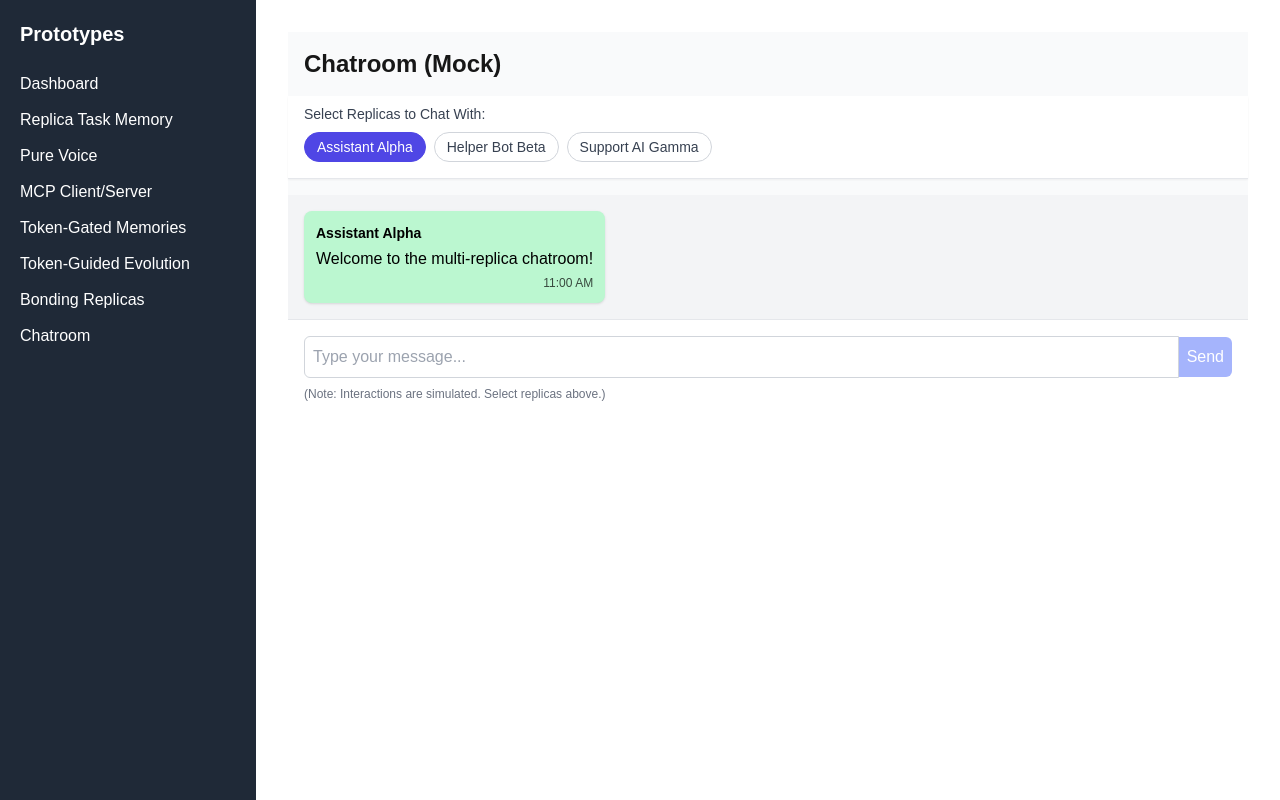
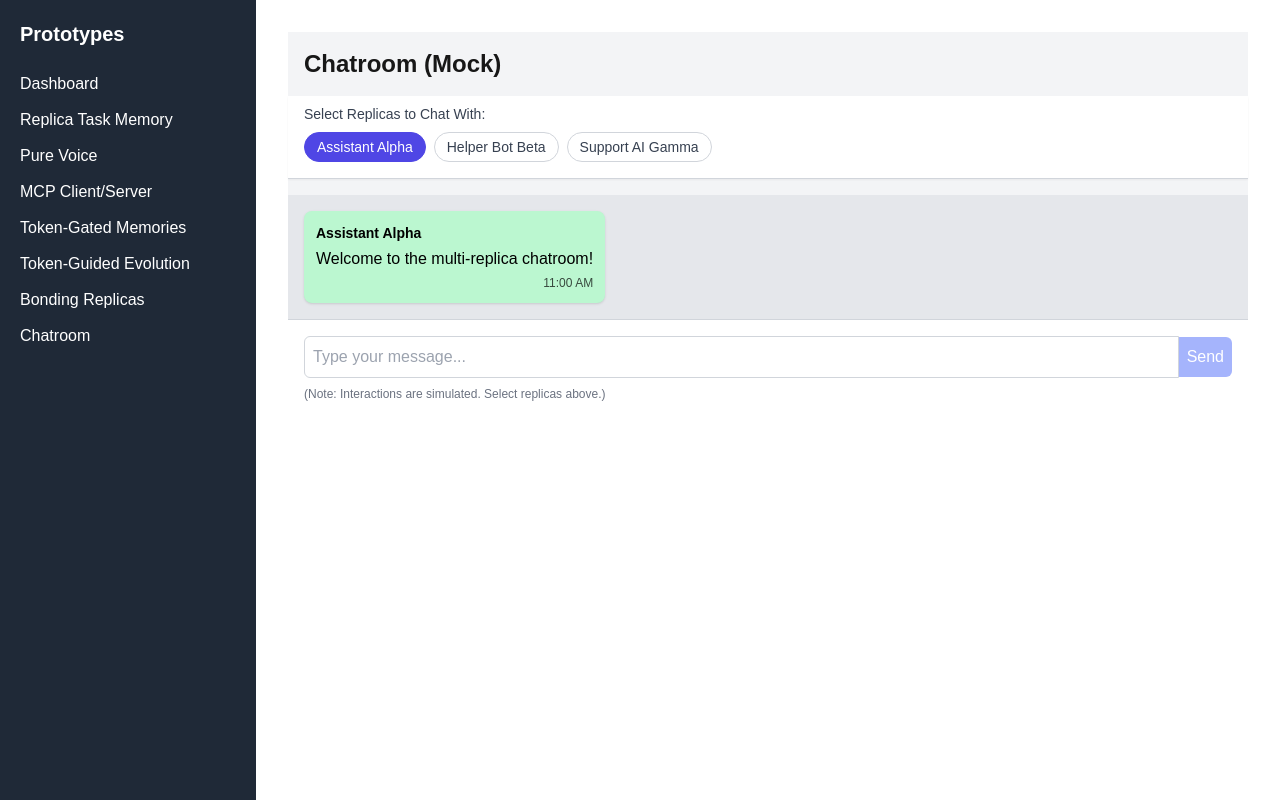
Before and after one commit to davidorban/sensayhacks, a Next.js app: page /prototypes/Chatroom in a window 1280 px wide. Built offline with nearby package versions, Linux system fonts and the light colour scheme.

Commit message:
style: Improve contrast in light UI areas

```diff
--- a/src/app/prototypes/BondingReplicas/page.tsx
+++ b/src/app/prototypes/BondingReplicas/page.tsx
@@ -55,7 +55,7 @@ const BondingReplicasPage = () => {
         </span>
       </div>
 
-      <div className="p-4 border border-gray-200 rounded-lg bg-white shadow-sm min-h-[120px]">
+      <div className="p-4 border border-gray-300 rounded-lg bg-white shadow-sm min-h-[120px]">
         <h2 className="text-lg font-semibold mb-2 text-gray-700">Shared Memory Pool (Mock):</h2>
         {isBonded && sharedMemory.length > 0 ? (
           <ul className="list-disc list-inside space-y-1 text-gray-600 pl-4">
--- a/src/app/prototypes/Chatroom/page.tsx
+++ b/src/app/prototypes/Chatroom/page.tsx
@@ -75,11 +75,11 @@ const ChatroomPage = () => {
   };
 
   return (
-    <div className="flex flex-col flex-1 bg-gray-50">
+    <div className="flex flex-col flex-1 bg-gray-100"> {/* Darkened bg */}
       <h1 className="text-2xl font-bold mb-4 px-4 pt-4">Chatroom (Mock)</h1>
 
       {/* Replica Selection */}
-      <div className="mb-4 px-4 pt-2 pb-4 bg-white border-b border-gray-200 shadow-sm">
+      <div className="mb-4 px-4 pt-2 pb-4 bg-white border-b border-gray-300 shadow-sm"> {/* Darkened border */}
         <label className="block text-sm font-medium text-gray-700 mb-2">Select Replicas to Chat With:</label>
         <div className="flex flex-wrap gap-2">
           {availableReplicas.map(replica => (
@@ -99,7 +99,7 @@ const ChatroomPage = () => {
       </div>
 
       {/* Message Display */}
-      <div className="flex-1 overflow-y-auto mb-0 space-y-4 p-4 bg-gray-100">
+      <div className="flex-1 overflow-y-auto mb-0 space-y-4 p-4 bg-gray-200"> {/* Darkened bg */}
         {messages.map((msg) => (
           <div key={msg.id} className={`flex flex-col ${msg.sender === 'User' ? 'items-end' : 'items-start'}`}>
             <div
@@ -114,7 +114,7 @@ const ChatroomPage = () => {
       </div>
 
       {/* Message Input */}
-      <div className="p-4 border-t border-gray-200 bg-white">
+      <div className="p-4 border-t border-gray-300 bg-white"> {/* Darkened border */}
         <div className="flex items-center">
           <input
             type="text"
--- a/src/app/prototypes/ReplicaTaskMemory/page.tsx
+++ b/src/app/prototypes/ReplicaTaskMemory/page.tsx
@@ -70,7 +70,7 @@ const ReplicaTaskMemoryPage = () => {
       <div className="flex-1 flex flex-col bg-gray-100 p-4 border-r border-gray-300">
         <h1 className="text-2xl font-bold mb-4">Replica Task Memory</h1>
         {/* Message Display */}
-        <div className="flex-1 overflow-y-auto mb-4 space-y-4 p-2 rounded">
+        <div className="flex-1 overflow-y-auto mb-4 space-y-4 p-2 bg-gray-100 rounded shadow">
           {messages.map((msg) => (
             <div key={msg.id} className={`flex ${msg.sender === 'User' ? 'justify-end' : 'justify-start'}`}>
               <div
--- a/src/app/prototypes/TokenGuidedEvolution/page.tsx
+++ b/src/app/prototypes/TokenGuidedEvolution/page.tsx
@@ -33,7 +33,7 @@ const TokenGuidedEvolutionPage = () => {
       <h1 className="text-2xl font-bold mb-4">Token-Guided Evolution (Mock)</h1>
       <p className="mb-6 text-gray-600">Guide the evolution of a digital entity (e.g., AI persona) using $SNSY tokens.</p>
 
-      <div className="mb-6 p-4 border border-gray-300 rounded-lg bg-gray-50 shadow">
+      <div className="mb-6 p-4 border border-gray-300 rounded-lg bg-gray-100 shadow">
         <h2 className="text-lg font-semibold mb-2">Current State:</h2>
         <p>Entity: Sensay Assistant Mk.I</p>
         <p>Evolution Stage: <span className="font-bold">{evolutionStage}</span></p>
```
